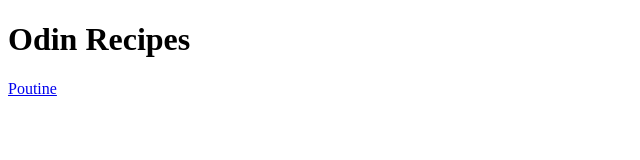
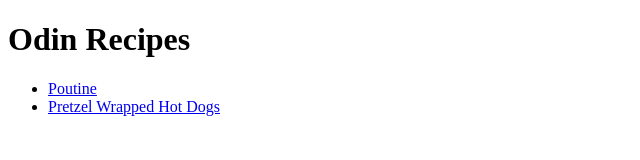
Before and after one commit to Randy-Sobhai/odin-recipes, a plain HTML site: page index.html in a window 1280 px wide. Shown: the whole page, without its empty margins (0-640 px from the left). Drawn offline with Linux system fonts and the light colour scheme.

Commit message:
index.html

```diff
--- a/index.html
+++ b/index.html
@@ -7,6 +7,10 @@
 
     <body>
         <h1>Odin Recipes</h1>
-        <a href="./recipes/poutine.html">Poutine</a>
+        <ul>
+            <li><a href="./recipes/poutine.html">Poutine</a></li>
+            <li><a href="./recipes/pretzel-wrapped-hot-dogs.html">Pretzel Wrapped Hot Dogs</a></li>
+
+        </ul>
     </body>
 </html>
```
